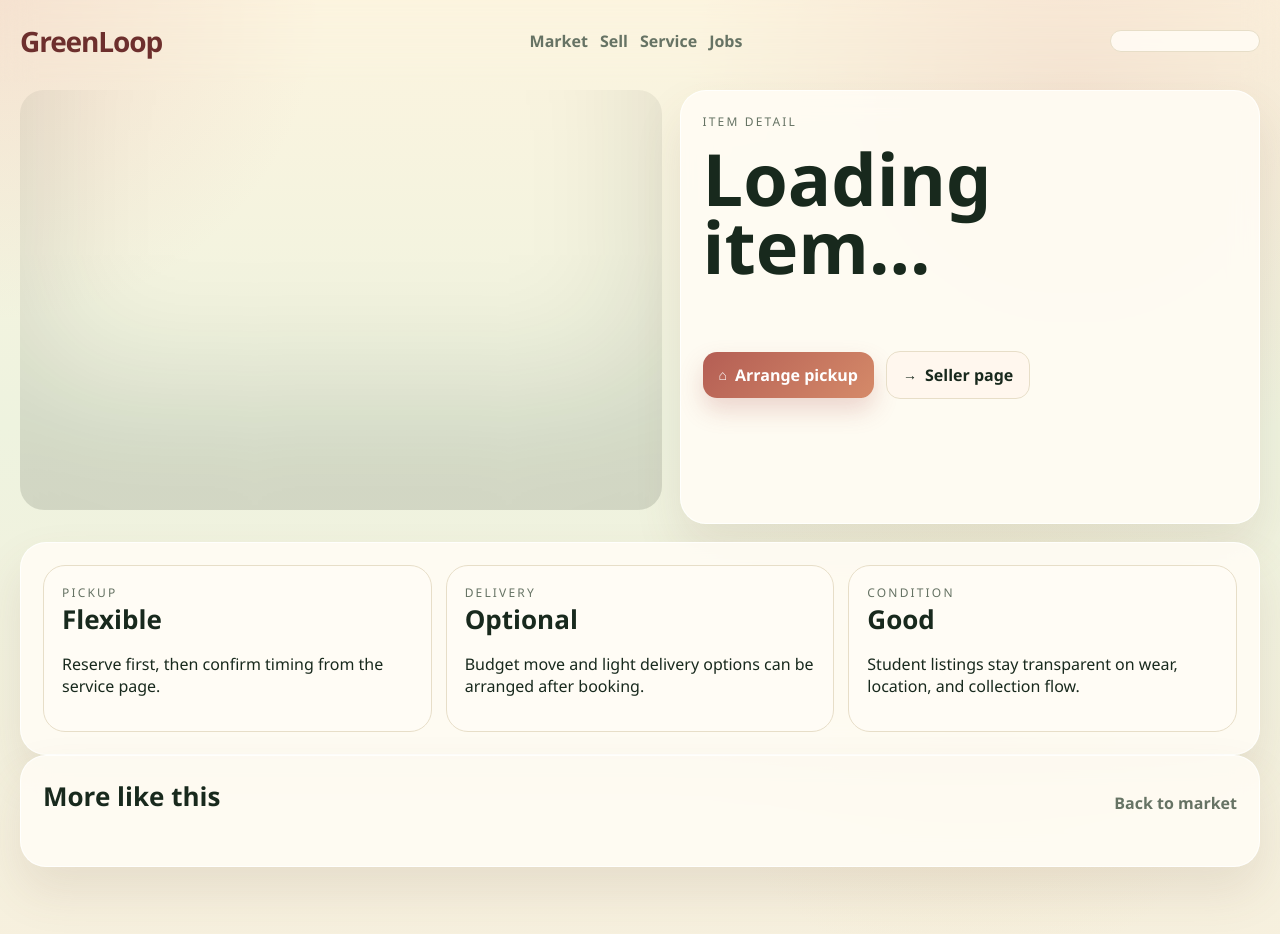
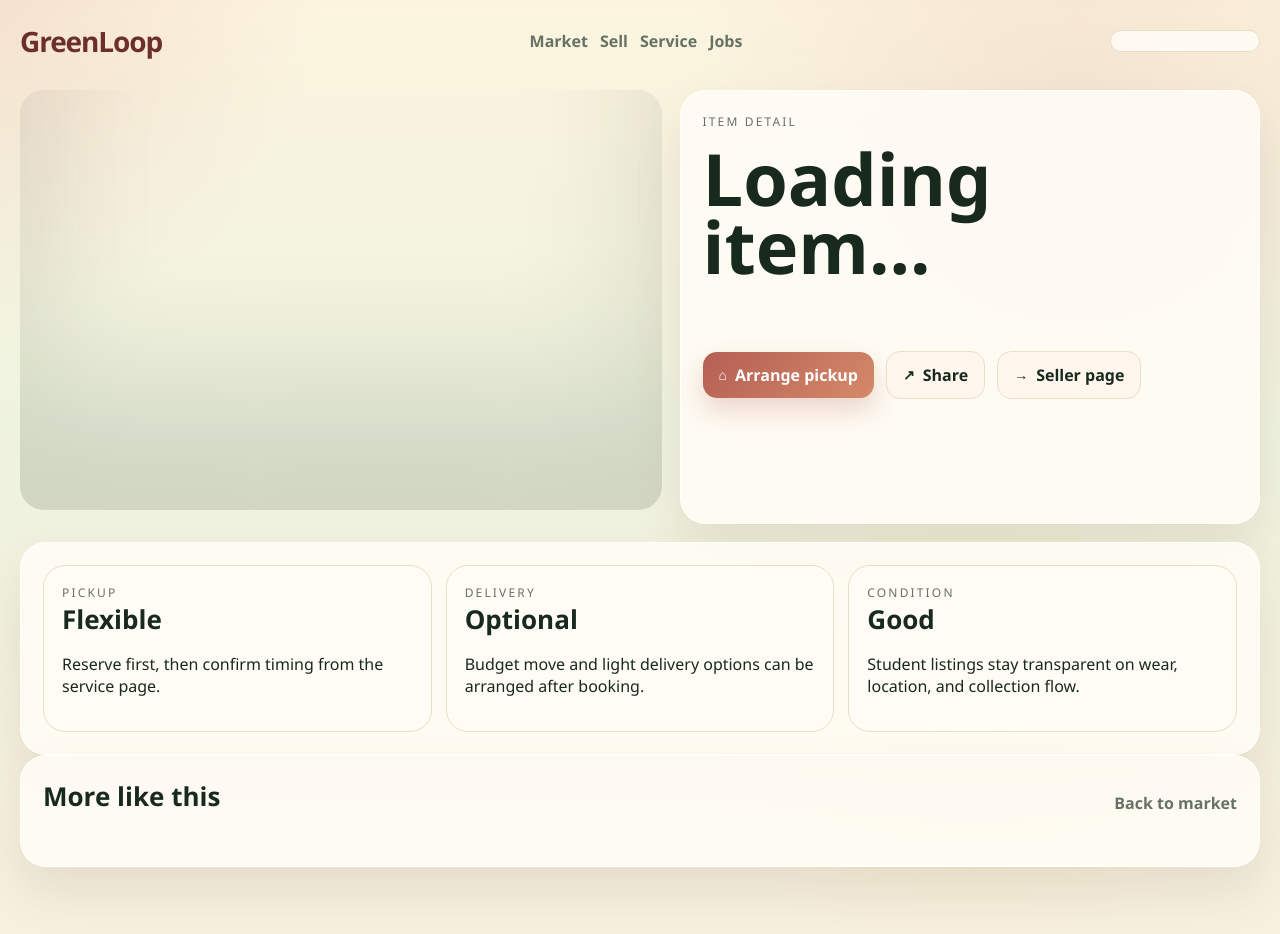
Before and after one commit to kndhjk/greenloop-nz, a website: page public/item.html in a window 1280 px wide. Drawn offline with Linux system fonts and the light colour scheme.

Commit message:
chore: sync item.html from live server

```diff
--- a/public/item.html
+++ b/public/item.html
@@ -37,6 +37,7 @@
           <div class="cta-row">
             <a class="button icon-button" href="/services"><span>⌂</span>Arrange pickup</a>
             <button id="chat-seller-button" class="button icon-button hidden" type="button"><span>💬</span>Chat with seller</button>
+            <a id="share-item-btn" class="ghost-button icon-button" type="button"><span>↗</span>Share</button>
             <a id="seller-link" class="ghost-button icon-button" href="#"><span>→</span>Seller page</a>
           </div>
         </div>
```
